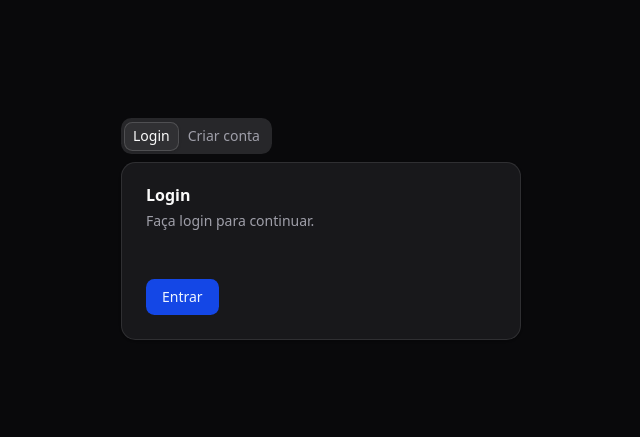
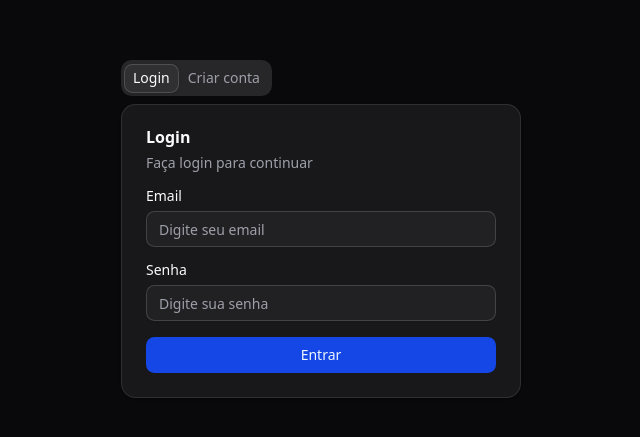
Before and after one commit to RoyCal/SaaS-Agendamento-Clinicas, a Next.js app: page /authentication in a window 1280 px wide. Shown: the part 171-608 px from the top of the page, without its empty margins (319-959 px from the left). Built offline with nearby package versions, Linux system fonts and the light colour scheme.

Commit message:
feat: add login form

```diff
--- /dev/null
+++ b/src/app/authentication/components/login-form.tsx
@@ -0,0 +1,98 @@
+"use client";
+
+import { zodResolver } from "@hookform/resolvers/zod";
+import { useForm } from "react-hook-form";
+import { z } from "zod";
+
+import { Button } from "@/components/ui/button";
+import {
+  Card,
+  CardContent,
+  CardDescription,
+  CardFooter,
+  CardHeader,
+  CardTitle,
+} from "@/components/ui/card";
+import {
+  Form,
+  FormControl,
+  FormField,
+  FormItem,
+  FormLabel,
+  FormMessage,
+} from "@/components/ui/form";
+import { Input } from "@/components/ui/input";
+
+const loginSchema = z.object({
+  email: z.email({ message: "Email inválido" }),
+  password: z
+    .string()
+    .trim()
+    .min(8, { message: "A senha deve ter pelo menos 8 caracteres" }),
+});
+
+const LoginForm = () => {
+  const form = useForm<z.infer<typeof loginSchema>>({
+    resolver: zodResolver(loginSchema),
+    defaultValues: {
+      email: "",
+      password: "",
+    },
+  });
+
+  function onSubmit(data: z.infer<typeof loginSchema>) {
+    console.log(data);
+  }
+
+  return (
+    <Card>
+      <Form {...form}>
+        <form onSubmit={form.handleSubmit(onSubmit)} className="space-y-4">
+          <CardHeader>
+            <CardTitle>Login</CardTitle>
+            <CardDescription>Faça login para continuar</CardDescription>
+          </CardHeader>
+          <CardContent className="space-y-4">
+            <FormField
+              control={form.control}
+              name="email"
+              render={({ field }) => (
+                <FormItem>
+                  <FormLabel>Email</FormLabel>
+                  <FormControl>
+                    <Input placeholder="Digite seu email" {...field} />
+                  </FormControl>
+                  <FormMessage />
+                </FormItem>
+              )}
+            />
+            <FormField
+              control={form.control}
+              name="password"
+              render={({ field }) => (
+                <FormItem>
+                  <FormLabel>Senha</FormLabel>
+                  <FormControl>
+                    <Input
+                      placeholder="Digite sua senha"
+                      type="password"
+                      {...field}
+                    />
+                  </FormControl>
+                  <FormMessage />
+                </FormItem>
+              )}
+            />
+          </CardContent>
+          <CardFooter>
+            <Button type="submit" className="w-full">
+              Entrar
+            </Button>
+          </CardFooter>
+        </form>
+      </Form>
+    </Card>
+  );
+};
+
+export default LoginForm;
--- a/src/app/authentication/page.tsx
+++ b/src/app/authentication/page.tsx
@@ -1,14 +1,6 @@
-import { Button } from "@/components/ui/button";
-import {
-  Card,
-  CardContent,
-  CardDescription,
-  CardFooter,
-  CardHeader,
-  CardTitle,
-} from "@/components/ui/card";
 import { Tabs, TabsContent, TabsList, TabsTrigger } from "@/components/ui/tabs";
 
+import LoginForm from "./components/login-form";
 import SignUpForm from "./components/sign-up-form";
 
 const AuthenticationPage = () => {
@@ -20,16 +12,7 @@ const AuthenticationPage = () => {
           <TabsTrigger value="register">Criar conta</TabsTrigger>
         </TabsList>
         <TabsContent value="login">
-          <Card>
-            <CardHeader>
-              <CardTitle>Login</CardTitle>
-              <CardDescription>Faça login para continuar.</CardDescription>
-            </CardHeader>
-            <CardContent className="space-y-2"></CardContent>
-            <CardFooter>
-              <Button>Entrar</Button>
-            </CardFooter>
-          </Card>
+          <LoginForm />
         </TabsContent>
         <TabsContent value="register">
           <SignUpForm />
```
